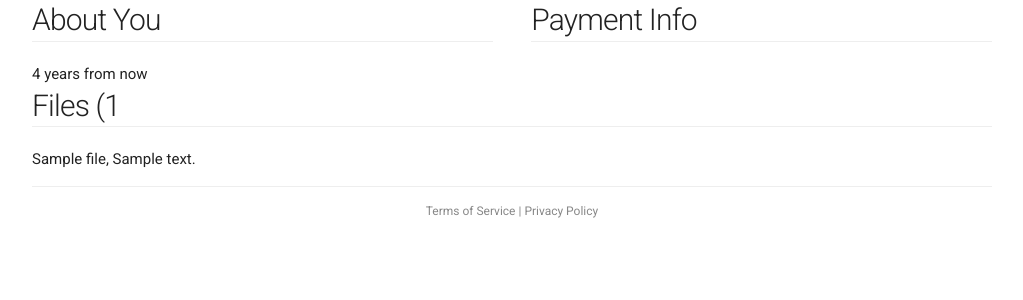
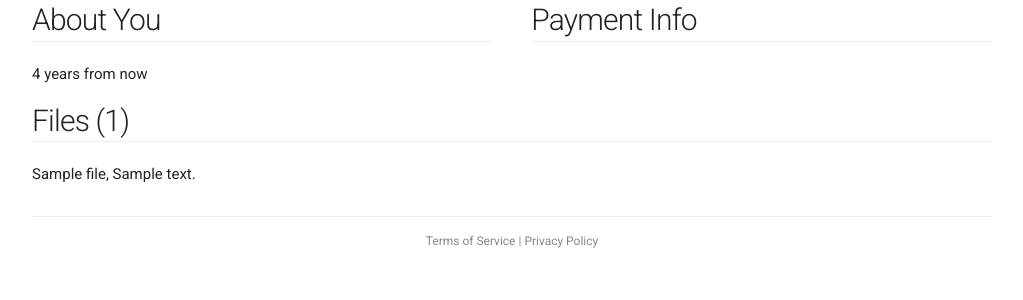
Before and after one commit to Battleroid/nestegg, a Flask app: page /profile/cp in a window 1280 px wide. Shown: the part 133-433 px from the top of the page, without its empty margins (128-1151 px from the left). Run offline with Flask 2, Linux system fonts and the light colour scheme; a user stored in the database is signed in; tables that the repository leaves empty hold one stand-in row (values such as "Sample post"); some libraries are stand-ins or nearby versions.

Commit message:
minor spelling fixes

```diff
--- a/static/main.css
+++ b/static/main.css
@@ -75,3 +75,7 @@ footer a {
 div.panel h4 {
     border-bottom: 1px solid #eee;
 }
+
+.cp {
+	margin-bottom: 1em;
+}
--- a/users/templates/control_panel.html
+++ b/users/templates/control_panel.html
@@ -1,7 +1,7 @@
 {% extends "base.html" %}
 
 {% block content %}
-    <div class="row">
+    <div class="row cp">
         <div class="panel one-half column">
             <h4>About You</h4>
             {{ current_user.registered_at | timesince }}
@@ -10,9 +10,9 @@
             <h4>Payment Info</h4>
         </div>
     </div>
-    <div class="row">
+    <div class="row cp">
         <div class="panel">
-            <h4>Files ({{ current_user.files.count() }}</h4>
+            <h4>Files ({{ current_user.files.count() }})</h4>
             {% if current_user.files.count() == 0 %}
                 <p>You haven't uploaded anything yet!</p>
             {% else %}
--- a/users/templates/upload.html
+++ b/users/templates/upload.html
@@ -8,7 +8,7 @@
                 <label for="{{ form.title.name }}">{{ form.title.label }}</label>
                 {{ form.title(class='u-full-width', placeholder='My Cat', **{'required':'', 'autofocus':''}) }}
                 <label for="{{ form.desc.name }}">{{ form.desc.label }}</label>
-                {{ form.desc(class='u-full-width', placeholder='He is a fat fluffy cat. I think we do not feed him enough') }}
+                {{ form.desc(class='u-full-width', placeholder='He is a fat fluffy cat. I think we do not feed him enough.') }}
                 <label for="{{ form.photo.name }}">{{ form.photo.label }}</label>
                 {{ form.photo(**{'required':''}) }}
             </div>
```
